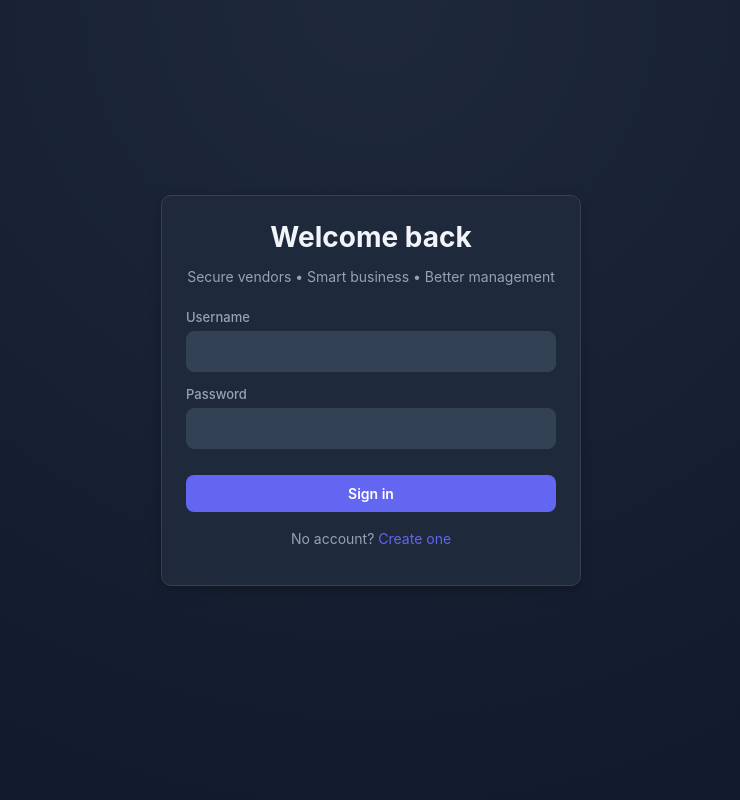
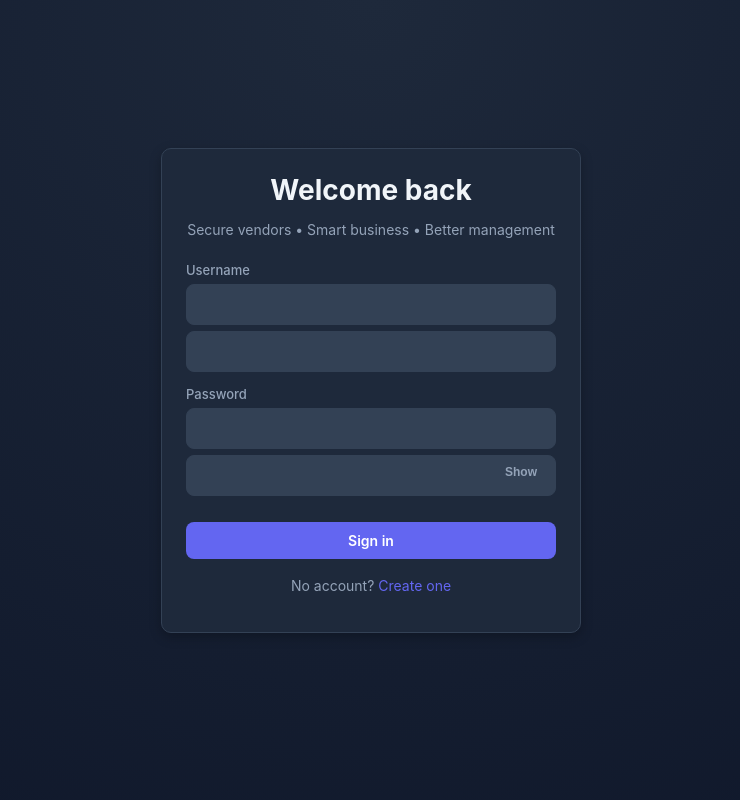
Before and after one commit to Pavanrajn111/Vendor-Management-System-V2, a Flask app: page / in a window 1280 px wide. Shown: the part 50-850 px from the top of the page, without its empty margins (269-1009 px from the left). Run offline with Flask 3, Linux system fonts and the light colour scheme; the visitor is signed in with stand-in values (Sample User, id 1); some libraries are stand-ins or nearby versions.

Commit message:
Initial commit: refactored Flask VMS

```diff
--- a/static/css/main.css
+++ b/static/css/main.css
@@ -127,3 +127,25 @@
 
 .row-actions { display: flex; gap: 8px; align-items: center; }
 .inline-form { display: inline; }
+
+/* Password field with show/hide toggle */
+.password-wrap { position: relative; display: block; }
+.password-wrap input { padding-right: 64px; }
+.password-toggle {
+  position: absolute; top: 50%; right: 8px; transform: translateY(-50%);
+  background: transparent; color: var(--muted); border: 1px solid var(--border);
+  border-radius: 6px; padding: 4px 10px; font-size: 12px; cursor: pointer;
+  font-weight: 600;
+}
+.password-toggle:hover { color: var(--text); border-color: var(--primary); }
+
+/* Back navigation bar */
+.back-bar { display: flex; gap: 8px; margin-bottom: 16px; flex-wrap: wrap; }
+.back-bar .btn { text-decoration: none; }
+
+@media (max-width: 600px) {
+  .navbar { flex-direction: column; align-items: flex-start; gap: 8px; padding: 12px 16px; }
+  .navbar nav { display: flex; flex-wrap: wrap; gap: 8px; }
+  .navbar nav a { margin-left: 0; }
+  .container { margin: 16px auto; padding: 0 14px; }
+}
--- a/templates/_macros.html
+++ b/templates/_macros.html
@@ -1,6 +1,18 @@
 {% macro render_field(field) %}
   {{ field.label }}
+
   {{ field(class="form-control") }}
+
+  {% if field.type == 'PasswordField' %}
+    <div class="password-wrap">
+      {{ field(class="form-control", oninput="this.parentElement.parentElement.querySelectorAll('.field-error').forEach(function(e){e.style.display='none'});") }}
+      <button type="button" class="password-toggle" aria-label="Show password"
+              onclick="(function(b){var i=b.previousElementSibling;var s=i.type==='password';i.type=s?'text':'password';b.textContent=s?'Hide':'Show';b.setAttribute('aria-label',s?'Hide password':'Show password');})(this)">Show</button>
+    </div>
+  {% else %}
+    {{ field(class="form-control") }}
+  {% endif %}
+
   {% if field.errors %}
     {% for e in field.errors %}<div class="field-error">{{ e }}</div>{% endfor %}
   {% endif %}
--- a/templates/base.html
+++ b/templates/base.html
@@ -4,36 +4,91 @@
   <meta charset="utf-8">
   <meta name="viewport" content="width=device-width, initial-scale=1">
   <title>{% block title %}Vendor Management System{% endblock %}</title>
-  <link rel="stylesheet" href="{{ url_for('static', filename='css/main.css') }}">
+
+  <link rel="stylesheet"
+        href="{{ url_for('static', filename='css/main.css') }}">
 </head>
+
 <body>
+
 {% if current_user.is_authenticated %}
 <header class="navbar">
-    <a class="brand" href="{{ url_for('main.dashboard') }}">VMS</a>
+
+  <a class="brand"
+     href="{{ url_for('main.dashboard') }}">
+     VMS
+  </a>
+
   <nav>
     <a href="{{ url_for('main.dashboard') }}">Dashboard</a>
+
     {% if current_user.is_customer %}
       <a href="{{ url_for('vendors.list_vendors') }}">Vendors</a>
     {% endif %}
+
     <a href="{{ url_for('products.index') }}">Products</a>
     <a href="{{ url_for('orders.index') }}">Orders</a>
     <a href="{{ url_for('payments.index') }}">Payments</a>
     <a href="{{ url_for('reviews.index') }}">Reviews</a>
-      <a href="{{ url_for('auth.logout') }}">Logout ({{ current_user.username }})</a>
+
+    <a href="{{ url_for('auth.logout') }}">
+      Logout ({{ current_user.username }})
+    </a>
   </nav>
+
 </header>
 {% endif %}
 
 <main class="{% block main_class %}container{% endblock %}">
+
+{% if current_user.is_authenticated
+   and request.endpoint is not none
+   and request.endpoint not in [
+        'main.dashboard',
+        'auth.login',
+        'auth.register'
+   ] %}
+
+  <div class="back-bar">
+
+  <button type="button"
+          class="btn ghost sm"
+          onclick="history.back();">
+
+    &larr; Back
+
+  </button>
+
+  <a class="btn ghost sm"
+     href="{{ url_for('main.dashboard') }}">
+
+     Dashboard
+
+  </a>
+
+</div>
+
+{% endif %}
+
 {% with messages = get_flashed_messages(with_categories=true) %}
+
   {% if messages %}
+
     {% for cat, msg in messages %}
-        <div class="flash {{ cat }}">{{ msg }}</div>
+
+      <div class="flash {{ cat }}">
+        {{ msg }}
+      </div>
+
     {% endfor %}
+
   {% endif %}
+
 {% endwith %}
 
 {% block content %}{% endblock %}
+
 </main>
+
 </body>
 </html>
```
Lines whose indentation alone changed are shown as unchanged.
